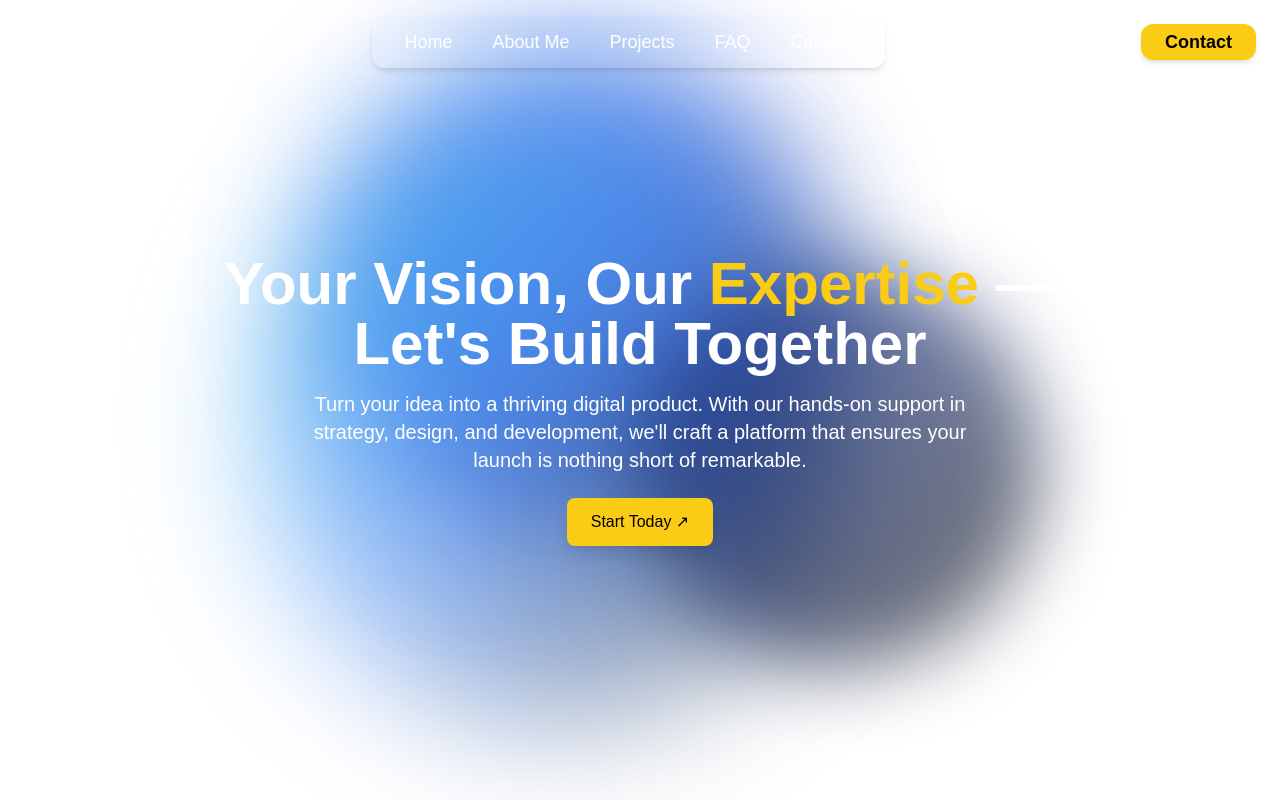
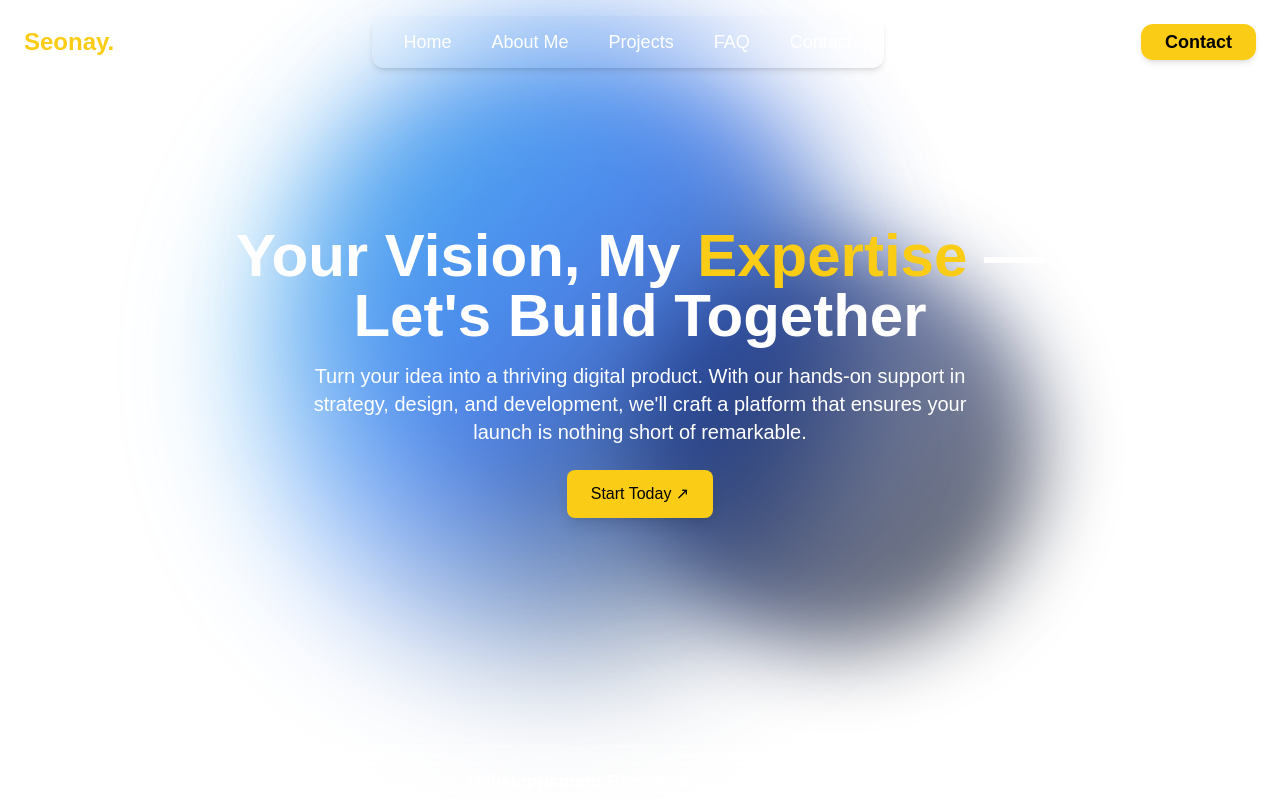
Before and after one commit to D-Seonay/portfolio-matheo-delaunay-2025, a Next.js app: page / in a window 1280 px wide. Shown: the top 800 px of the page. Built offline with nearby package versions, Linux system fonts and the light colour scheme.

Commit message:
Mise à jour de la page d'accueil : ajustement de la hauteur, amélioration de l'image de fond et changement du texte du logo dans la barre de navigation.

```diff
--- a/src/app/components/Home.tsx
+++ b/src/app/components/Home.tsx
@@ -7,11 +7,12 @@ import Image from 'next/image';
 
 export default function Home() {
     return (
-    <div className="relative h-screen w-screen flex flex-col">
+    <div className="relative h-[93vh] w-screen flex flex-col">
+    {/* Background Image */}
         <Image
         src="/grid.svg"
         alt="grid bg"
-        className="absolute inset-0 z-[-10] min-w-full min-h-screen"
+        className="absolute inset-0 z-[-10] min-w-full"
         layout="fill"
         objectFit="cover"
         quality={100}
@@ -19,16 +20,11 @@ export default function Home() {
         />
     {/* Background Shapes */}
     <div className="absolute inset-0 -z-10">
-        <div
-        className="absolute top-10 left-1/4 w-[500px] h-[500px] bg-gradient-to-br from-blue-500 via-blue-700 to-black opacity-70 rounded-full blur-3xl"
-    ></div>
-        <div
-        className="absolute bottom-20 right-1/3 w-[600px] h-[600px] bg-gradient-to-br from-cyan-400 via-blue-500 to-black opacity-50 rounded-full blur-3xl"
-    ></div>
-    <div
-        className="absolute top-1/3 left-1/2 w-[400px] h-[400px] bg-gradient-to-br from-blue-800 to-black opacity-60 rounded-full blur-2xl"
-    ></div>
+        <div className="absolute top-10 left-1/4 w-[500px] h-[500px] bg-gradient-to-br from-blue-500 via-blue-700 to-black opacity-70 rounded-full blur-3xl"></div>
+        <div className="absolute bottom-20 right-1/3 w-[600px] h-[600px] bg-gradient-to-br from-cyan-400 via-blue-500 to-black opacity-50 rounded-full blur-3xl"></div>
+        <div className="absolute top-1/3 left-1/2 w-[400px] h-[400px] bg-gradient-to-br from-blue-800 to-black opacity-60 rounded-full blur-2xl"></div>
     </div>
+
     {/* Main Section */}
     <main className="flex-grow flex flex-col items-center justify-center text-center text-white px-6 z-10">
     <motion.h1
@@ -37,7 +33,7 @@ export default function Home() {
         transition={{ duration: 1 }}
         className="text-4xl sm:text-6xl font-extrabold"
     >
-        Your Vision, Our <span className="text-primary">Expertise</span> — <br /> Let's Build Together
+        Your Vision, My <span className="text-primary">Expertise</span> — <br /> Let's Build Together
     </motion.h1>
     <motion.p
         initial={{ opacity: 0, y: 20 }}
--- a/src/app/components/Navbar.tsx
+++ b/src/app/components/Navbar.tsx
@@ -12,8 +12,8 @@ export default function Navbar() {
       className="fixed top-0 left-0 w-full py-4 px-6 flex justify-between items-center z-50"
     >
       {/* Logo */}
-      <Link href="/" className="text-white text-2xl font-bold">
-        MyLogo
+      <Link href="/" className="text-primary text-2xl font-bold">
+        Seonay.
       </Link>
 
       {/* Menu */}
```
